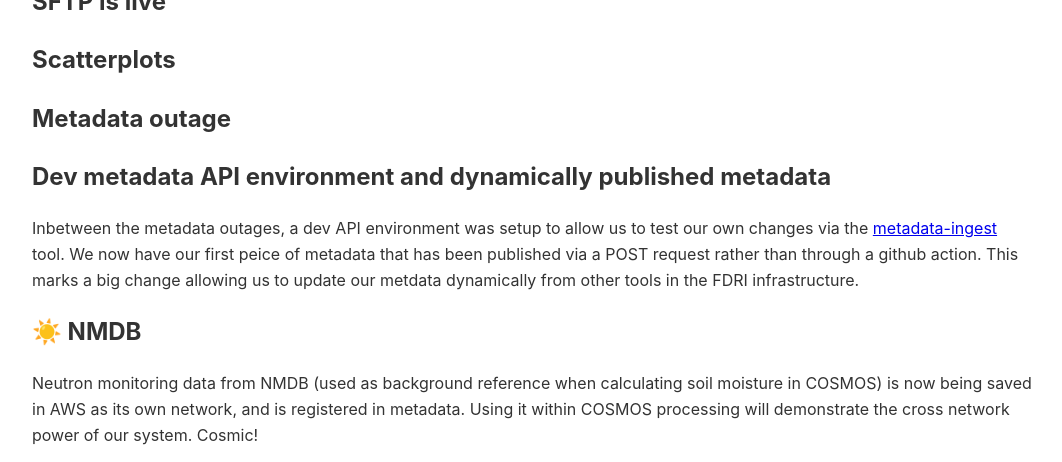
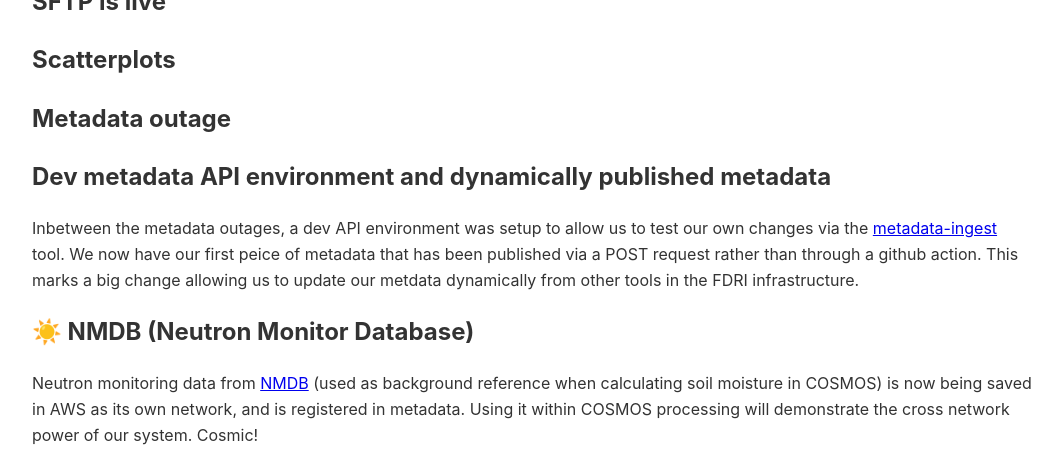
Before and after one commit to NERC-CEH/fdri_words, a Jekyll site: the page built from weeknotes/2025/49.md, in a window 1280 px wide and 1400 px high, scrolled down 510 px. Shown: the top 462 px of the window, without its empty margins (108-1170 px from the left). Built offline with Jekyll 4.4.1, drawn with Linux system fonts in a browser that asks for light colours; our own code applies the rules of GitHub Pages for plain Markdown files; some of the changed text lies outside the part shown.

Commit message:
Added image for NMDB

```diff
--- a/weeknotes/2025/49.md
+++ b/weeknotes/2025/49.md
@@ -9,8 +9,10 @@
 ## Dev metadata API environment and dynamically published metadata
 Inbetween the metadata outages, a dev API environment was setup to allow us to test our own changes via the [metadata-ingest](https://github.com/NERC-CEH/dri-metadata-ingest) tool. We now have our first peice of metadata that has been published via a POST request rather than through a github action. This marks a big change allowing us to update our metdata dynamically from other tools in the FDRI infrastructure.
 
-## ☀️ NMDB
-Neutron monitoring data from NMDB (used as background reference when calculating soil moisture in COSMOS) is now being saved in AWS as its own network, and is registered in metadata. Using it within COSMOS processing will demonstrate the cross network power of our system. Cosmic!
+## ☀️ NMDB (Neutron Monitor Database)
+Neutron monitoring data from [NMDB](https://nmdb.eu/) (used as background reference when calculating soil moisture in COSMOS) is now being saved in AWS as its own network, and is registered in metadata. Using it within COSMOS processing will demonstrate the cross network power of our system. Cosmic!
+
+<img width="659" height="582" alt="image" src="https://github.com/user-attachments/assets/9e19f276-6542-471d-80cc-8c6297f19be6" />
 
 ## Dead Letter Queue
 
@@ -18,5 +20,5 @@
 
 ## Api performance issues on site-variables endpoint
 
-## 🧙‍♂️ Windermaster metadata changes
-How we incorperate deployment metadata such as the height of the windmaster sensor, into our derivations has been an interesting challenge. An approach that treats these configuration as datasets has put the wind in our sails and we will begin implementing very soon. This will unlock even more possiblilties for deriving new data in a robust and generalised way.
+## 🧙‍♂️ Windmaster metadata changes
+How we incorperate deployment metadata such as the height of the windmaster sensor, into our derivations has been an interesting challenge. An approach that treats these configuration as datasets has put the wind in our sails and we will begin implementing very soon. This will unlock even more possibilities for deriving new data in a robust and generalised way.
```
